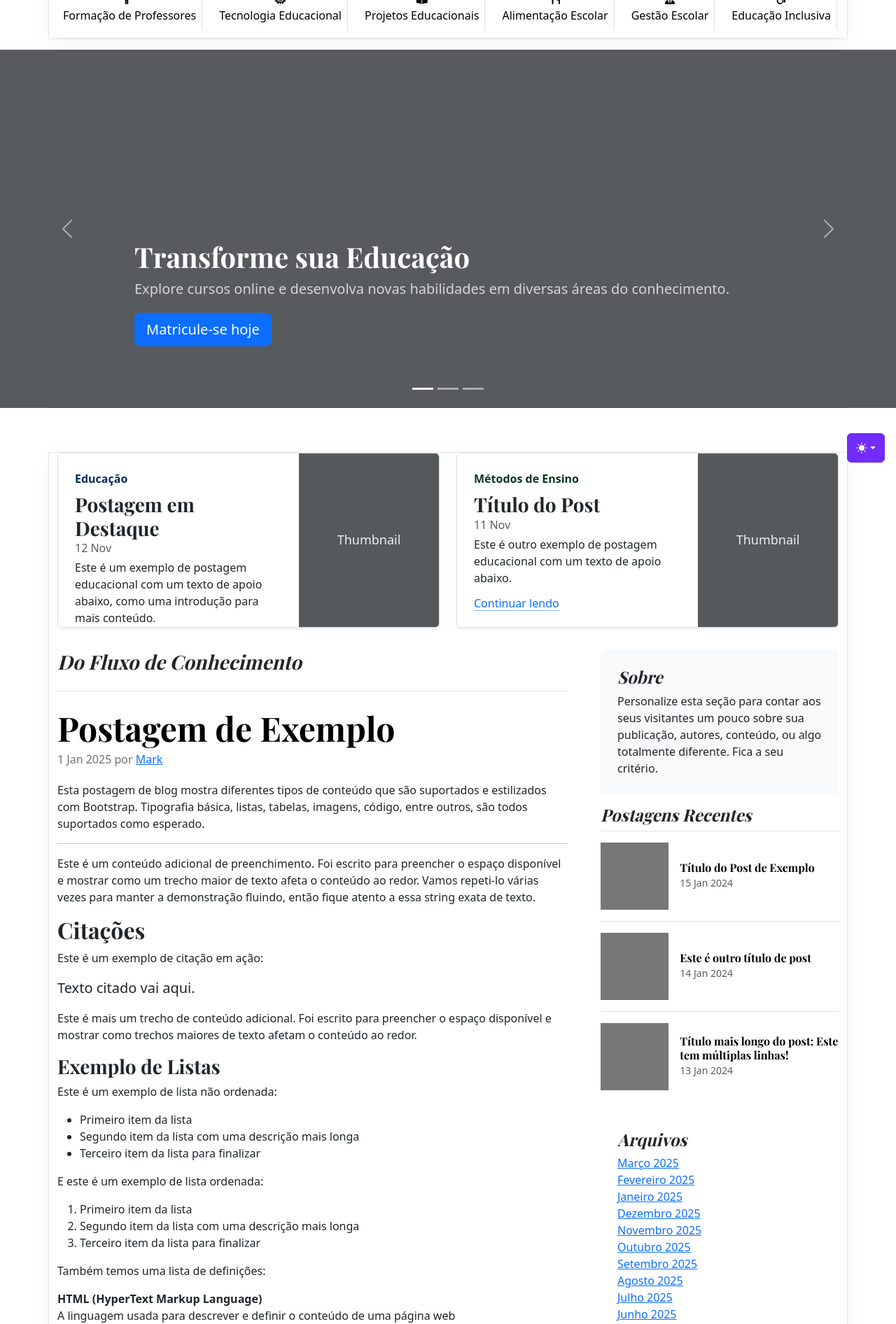
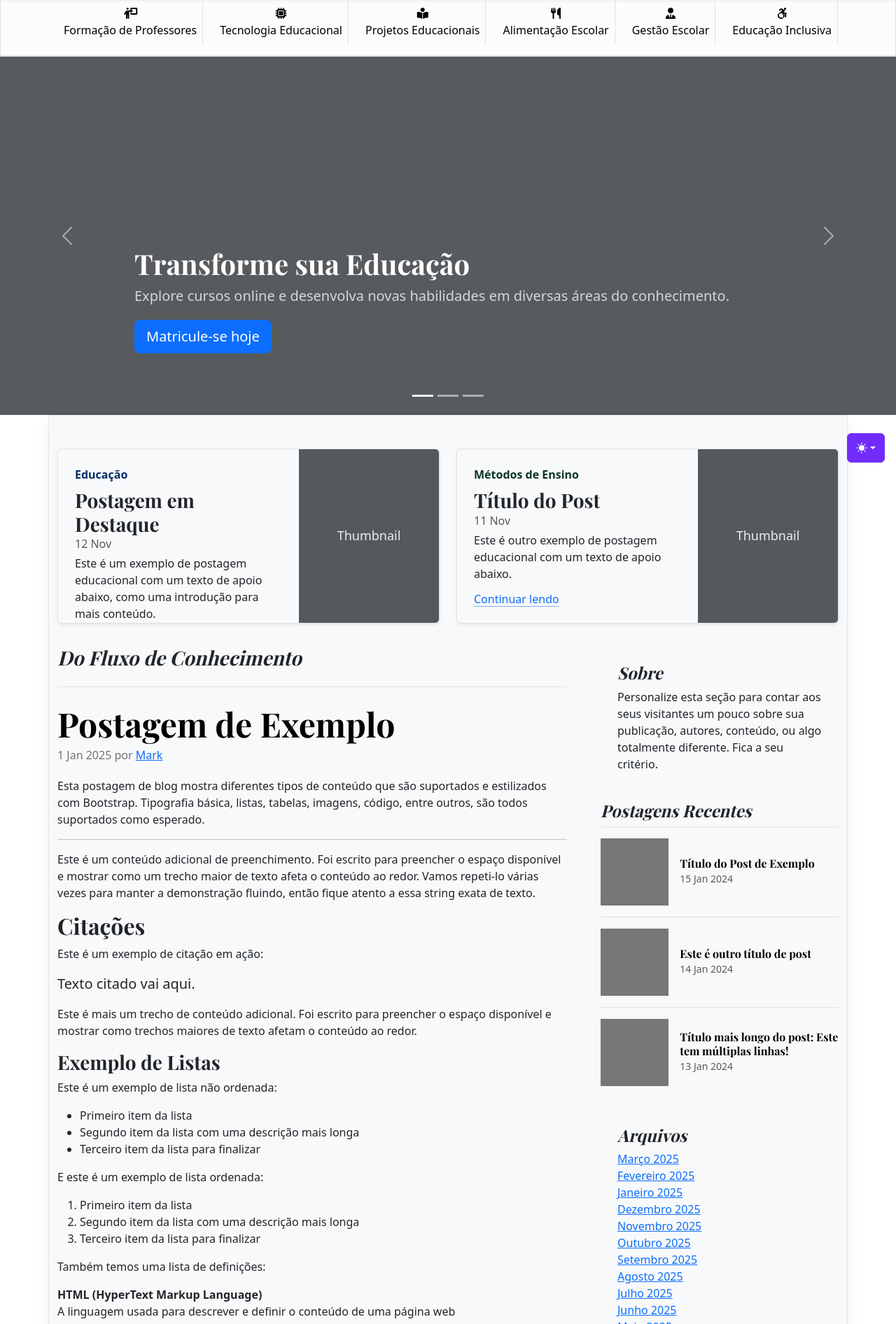
Before and after one commit to leonine1983/site_veracruz_sme, a Django app: page / in a window 1280 px wide. Shown: the part 123-2015 px from the top of the page at 70% size. Run offline with Django 5.2, Linux system fonts and the light colour scheme; some libraries are stand-ins or nearby versions.

Commit message:
tema pre desenvolvido

```diff
--- a/base_static/css/carousel.css
+++ b/base_static/css/carousel.css
@@ -14,7 +14,6 @@
 
 /* Carousel base class */
 .carousel {
-  margin-bottom: 4rem;
 }
 /* Since positioning the image, we need to help out the caption */
 .carousel-caption {
--- a/blog/templates/base.html
+++ b/blog/templates/base.html
@@ -65,7 +65,6 @@
       .nav-scroller .nav {
         display: flex;
         flex-wrap: nowrap;
-        padding-bottom: 1rem;
         margin-top: -1px;
         overflow-x: auto;
         text-align: center;
@@ -98,9 +97,10 @@
         display: block !important;
       }
 
-      body{padding-top: 0;}
-      header{width: 100vw; margin-top: 0!important; }
-      .logo{width: 10rem !important;}
+      body{padding: 0!important;}
+      header{width: 100vw; margin: 0!important;  padding: 0!important; }
+      .navbar{min-width: 100vw;}
+
       .container{
       box-shadow: rgba(0, 0, 0, 0.05) 0px 6px 24px 0px, rgba(0, 0, 0, 0.08) 0px 0px 0px 1px;
       }
@@ -184,11 +211,10 @@
           </div>
         </div>
       </nav>
-    </header>
-    <div class="container" >
-      <div class="nav-scroller py-1 mb-3 border-bottom">
-        <nav class="nav nav-underline justify-content-between">
-          <a class="nav-item nav-link link-body-emphasis border-end p-2" href="#">
+      <div class="border bg-light-subtle">
+        <div class="nav-scroller border-bottom">
+          <nav class="nav nav-underline justify-content-center">
+            <a class="nav-item nav-link link-body-emphasis border-end p-2 text-center" href="#">
               <i class="fa-solid fa-person-chalkboard"></i><br>
               Formação de Professores</a>
             <a class="nav-item nav-link link-body-emphasis border-end p-2" href="#">
@@ -207,18 +233,11 @@
             <a class="nav-item nav-link link-body-emphasis border-end p-2" href="#">
               <i class="fa-brands fa-accessible-icon"></i><br>
               Educação Inclusiva</a>
-          <a class="nav-item nav-link link-body-emphasis border-end p-2" href="#">
-            <i class="fa-solid fa-notes-medical"></i><br>
-            Saúde do Estudante</a>
-          <a class="nav-item nav-link link-body-emphasis border-end p-2" href="#">
-            <i class="fa-solid fa-van-shuttle"></i><br>
-            Transporte Escolar</a>
           </nav>
         </div>
       </div>
-
       <!--- ******************************** CARROSSEL ******************************** -->
-    <div id="myCarousel" class="carousel slide mb-6" data-bs-ride="carousel">
+      <div id="myCarousel" class="carousel slide" data-bs-ride="carousel m-0">
         <div class="carousel-indicators">
           <button type="button" data-bs-target="#myCarousel" data-bs-slide-to="0" class="active" aria-current="true" aria-label="Slide 1"></button>
           <button type="button" data-bs-target="#myCarousel" data-bs-slide-to="1" aria-label="Slide 2"></button>
@@ -273,8 +291,9 @@
         </button>
       </div>
       <!--- ******************************** CARROSSEL ******************************** -->
+    </header>
 
-  <main class="container">
+    <main class="container pt-5 bg-light">
 
       <!--CARROSSEL
       <div id="myCarousel" class="carousel slide mb-6" data-bs-ride="carousel">
@@ -508,12 +527,22 @@
       </div>
     </main>
 
-  <footer class="py-5 text-center text-body-secondary bg-body-tertiary">
-    <p>Blog template built for <a href="https://getbootstrap.com/">Bootstrap</a> by <a href="https://twitter.com/mdo">@mdo</a>.</p>
-    <p class="mb-0">
-      <a href="#">Back to top</a>
-    </p>
+
+      <footer class="row row-cols-1 row-cols-sm-1 row-cols-md-5 py-5 mt-5 border-top text-light justify-content-center" >
+        <div class="col mb-3 text-center">
+            <img src="{% static 'prefeitura-branco.png' %}" alt=""width="130" srcset=""><br>
+            &copy; 2025
+        </div>
+        <!--
+        <div class="col mb-3">
+          <h5>Section</h5>
+          <ul class="nav flex-column">
+            <li class="nav-item mb-2"><a href="#" class="nav-link p-0 text-light">Home</a></li>
+          </ul>
+        </div>
+        -->
       </footer>
+
   <script src="{% static 'js/bootstrap.bundle.min.js' %}"></script>
 
 </body>
```
Also changed, not shown: other parts of blog/templates/base.html (+50 -24 lines), media/SME.png, media/prefeitura-branco.png (added), media/prefeitura.png (added), media/sme.svg, 1 other file. Lines whose indentation alone changed are shown as unchanged.
